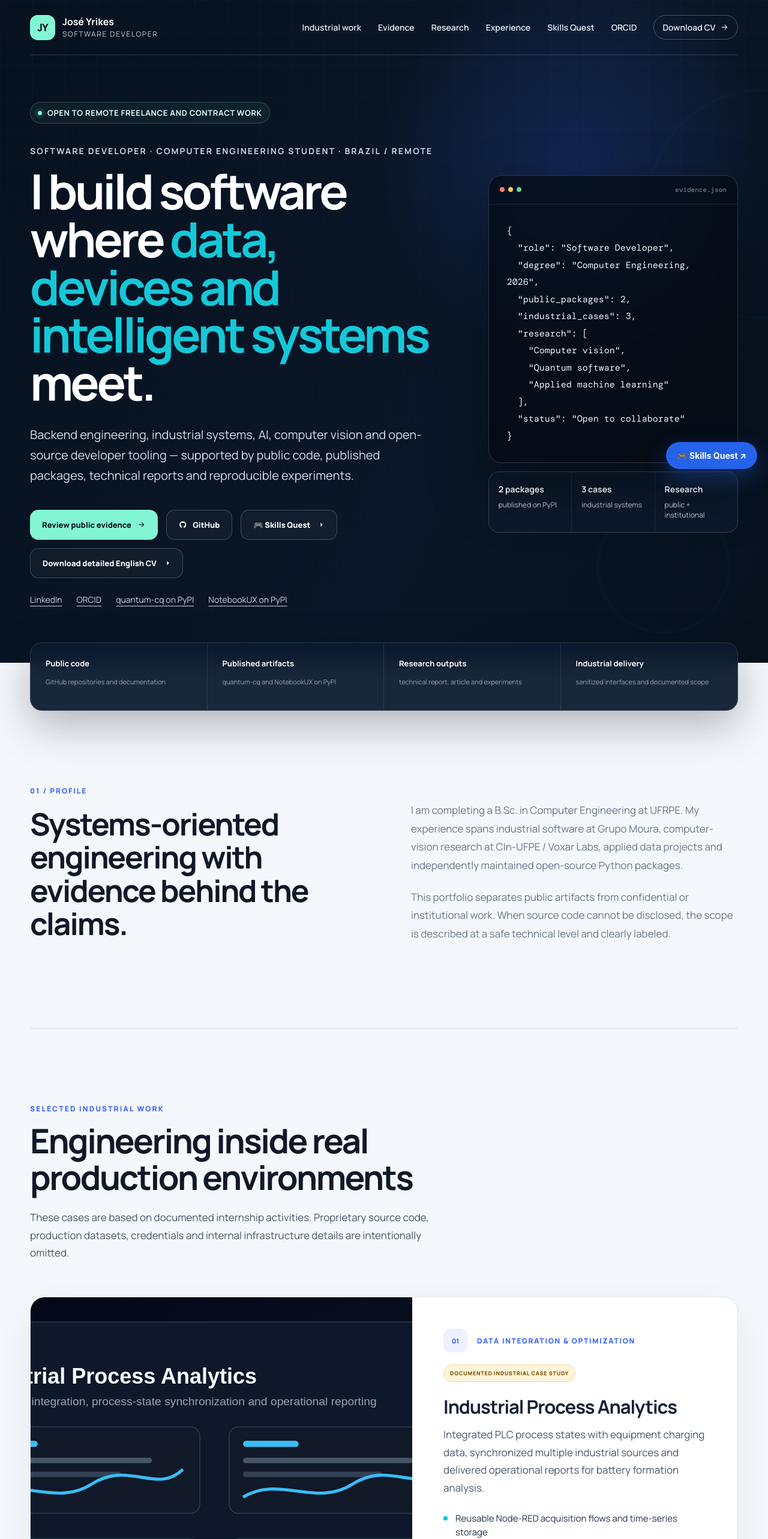
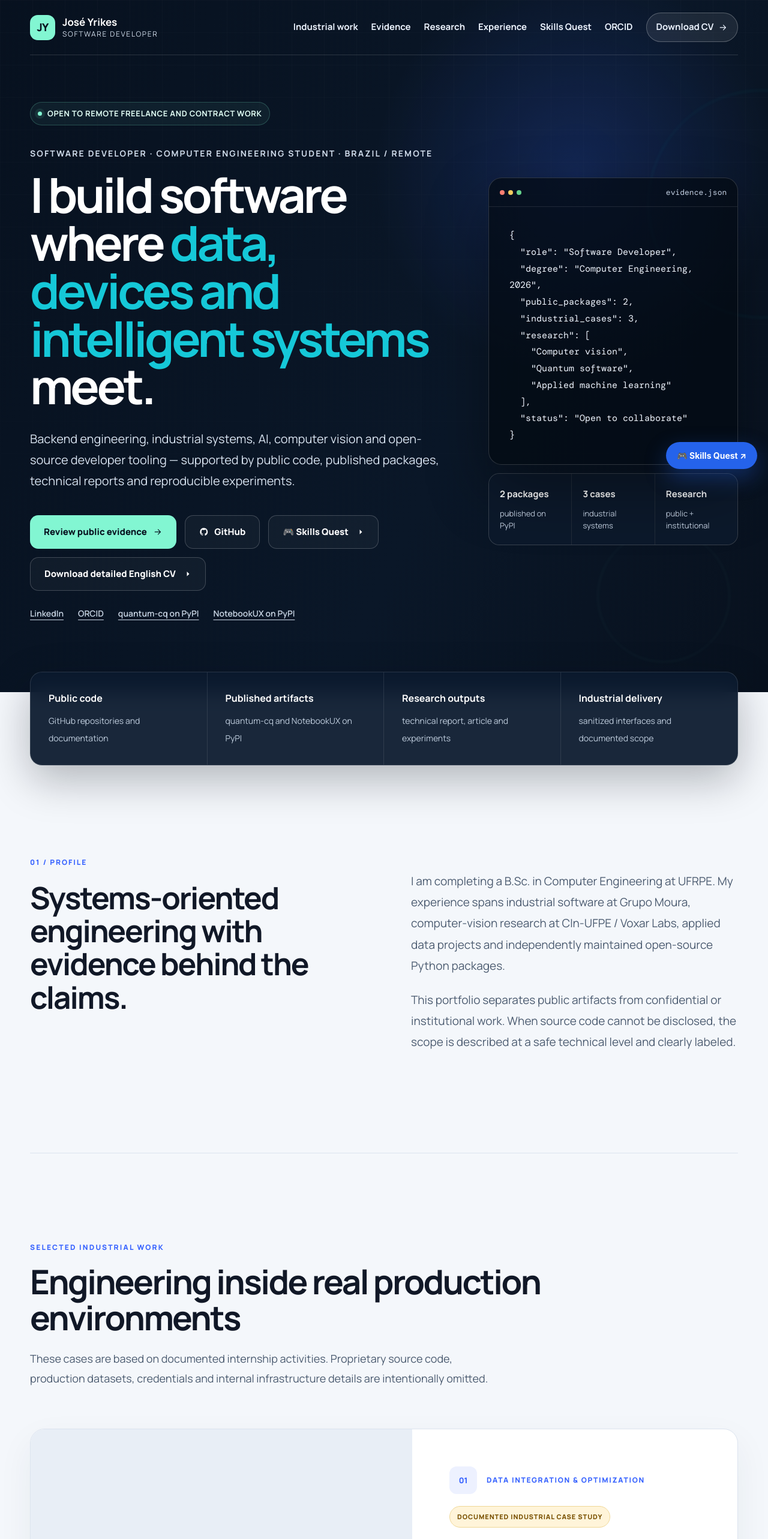
Before and after one commit to jyrikes/profile, a React (Vite) app in the folder portfolio/: page / in a window 1280 px wide. Shown: the top 2566 px of the page at 60% size. Built offline with nearby package versions, Linux system fonts and the light colour scheme.

Commit message:
style(portfolio): improve readable dimensions, image fit, contrast and scroll motion

```diff
--- a/portfolio/src/accessibility.css
+++ b/portfolio/src/accessibility.css
@@ -1,27 +1,592 @@
-/* Readability and contrast corrections */
-body { font-size: 17px; color: #111827; }
-.nav > a { font-size: 14px; color: #e5edf8; }
-.brand-copy strong { font-size: 16px; color: #ffffff; }
-.brand-copy small { font-size: 12px; color: #c7d3e3; }
-.availability { font-size: 13px; color: #d9fff3; }
-.hero-kicker { font-size: 14px; color: #c6d5e8; }
-.hero-lead { font-size: 20px; color: #d3deeb; }
-.hero-links a { font-size: 14px; color: #c9d5e5; }
-.panel-terminal pre { font-size: 15px; color: #edf4ff; }
-.panel-summary strong { font-size: 14px; }
-.panel-summary span { font-size: 12px; color: #c4d0e0; }
-.index-label, .section-heading > span, .project-meta p { font-size: 12px; }
-.section-heading p, .project-description { font-size: 17px; color: #475569; }
-.project-content li { font-size: 15px; color: #243247; }
-.tags span, .metric-row span, .evidence-list span { font-size: 13px; }
-.skills-title, .skill-cloud span, .approach-box p, .timeline small { font-size: 15px; }
-.contact-section, .contact-section a, footer { color: #ffffff; }
-.contact-section p { color: #e5edf8; }
-.button-light { color: #07111f !important; background: #ffffff !important; }
-.evidence-card, .research-card, .publication-card, .industrial-card, .skills-panel, .timeline article { color: #172235; }
-.evidence-card p, .research-card p, .publication-card p, .image-note, .research-note { color: #475569; }
-@media (max-width: 700px) {
-  body { font-size: 16px; }
-  .hero-lead { font-size: 18px; }
-  .nav > a { font-size: 15px; }
+/* Readability, contrast, image sizing and motion layer */
+:root {
+  --readable-muted: #4b5b70;
+  --readable-dark-soft: #c8d5e5;
 }
+
+html {
+  scroll-padding-top: 112px;
+}
+
+body {
+  font-size: 18px;
+  line-height: 1.65;
+  color: #111827;
+}
+
+p,
+li,
+small {
+  text-wrap: pretty;
+}
+
+.brand-copy strong {
+  color: #ffffff;
+  font-size: 17px;
+}
+
+.brand-copy small {
+  color: #d2deec;
+  font-size: 12px;
+}
+
+.nav {
+  gap: 22px;
+}
+
+.nav > a {
+  color: #edf4ff;
+  font-size: 15px;
+  font-weight: 700;
+}
+
+.nav-cta {
+  min-height: 46px;
+  padding: 11px 16px;
+  background: rgba(255, 255, 255, .08);
+}
+
+.hero {
+  min-height: 920px;
+  padding-bottom: 120px;
+}
+
+.availability {
+  font-size: 13px;
+  color: #e2fff6;
+}
+
+.hero-kicker {
+  color: #d1ddec;
+  font-size: 14px;
+  line-height: 1.55;
+}
+
+.hero-lead {
+  max-width: 720px;
+  color: #d8e3f0;
+  font-size: 20px;
+  line-height: 1.75;
+}
+
+.button {
+  min-height: 56px;
+  padding: 0 23px;
+  font-size: 15px;
+}
+
+.hero-links a {
+  color: #cbd7e6;
+  font-size: 14px;
+  font-weight: 600;
+}
+
+.terminal-header {
+  color: #c1cee0;
+  font-size: 13px;
+}
+
+.panel-terminal pre {
+  padding: 34px;
+  color: #f1f6ff;
+  font-size: 15px;
+  line-height: 1.85;
+}
+
+.panel-summary div {
+  min-height: 108px;
+  padding: 22px 18px;
+}
+
+.panel-summary strong {
+  font-size: 15px;
+}
+
+.panel-summary span {
+  color: #c4d1e2;
+  font-size: 13px;
+  line-height: 1.55;
+}
+
+.proof-strip > div {
+  min-height: 132px;
+  padding: 30px;
+}
+
+.proof-strip strong {
+  font-size: 16px;
+}
+
+.proof-strip span {
+  color: #c0cede;
+  font-size: 14px;
+  line-height: 1.65;
+}
+
+.intro-section {
+  padding-top: 145px;
+  padding-bottom: 145px;
+}
+
+.index-label,
+.section-heading > span,
+.project-meta p,
+.public-label,
+.publication-meta > span,
+.research-card-head span {
+  font-size: 12px !important;
+}
+
+.intro-text p {
+  color: var(--readable-muted);
+  font-size: 19px;
+  line-height: 1.85;
+}
+
+.work-section,
+.projects-section,
+.experience-section,
+.evidence-section,
+.research-section,
+.publication-section {
+  padding-top: 140px;
+  padding-bottom: 140px;
+}
+
+.section-heading {
+  max-width: 860px;
+  margin-bottom: 68px;
+}
+
+.section-heading p {
+  max-width: 790px;
+  color: var(--readable-muted);
+  font-size: 18px;
+  line-height: 1.8;
+}
+
+.industrial-list {
+  gap: 42px;
+}
+
+.industrial-card {
+  min-height: 0;
+  align-items: stretch;
+}
+
+.project-image {
+  min-height: 540px;
+  background: #e8eef6;
+}
+
+.project-image img {
+  object-fit: contain;
+  padding: 14px;
+  background: #e8eef6;
+}
+
+.project-image span {
+  font-size: 12px;
+}
+
+.project-content {
+  padding: 62px;
+}
+
+.project-meta span {
+  width: 46px;
+  height: 46px;
+  font-size: 13px;
+}
+
+.project-content h3 {
+  font-size: 36px;
+  line-height: 1.16;
+}
+
+.project-description {
+  color: var(--readable-muted);
+  font-size: 17px;
+  line-height: 1.8;
+}
+
+.project-content li {
+  margin-bottom: 14px;
+  color: #223149;
+  font-size: 16px;
+  line-height: 1.7;
+}
+
+.tags span {
+  padding: 8px 11px;
+  color: #334155;
+  font-size: 12px;
+}
+
+.image-note {
+  color: #5f6e82;
+  font-size: 13px;
+  line-height: 1.6;
+}
+
+.evidence-grid,
+.research-grid {
+  gap: 28px;
+}
+
+.evidence-card,
+.research-card {
+  min-height: 0;
+  padding: 42px;
+}
+
+.evidence-card {
+  color: #172235;
+}
+
+.evidence-status {
+  padding: 8px 12px;
+  font-size: 11px;
+}
+
+.evidence-card h3 {
+  font-size: 34px;
+  line-height: 1.18;
+}
+
+.evidence-description {
+  color: var(--readable-muted);
+  font-size: 17px;
+  line-height: 1.8;
+}
+
+.evidence-list {
+  gap: 13px;
+}
+
+.evidence-list span {
+  color: #2f4058;
+  font-size: 14px;
+  line-height: 1.6;
+}
+
+.metric-row span {
+  padding: 8px 11px;
+  color: #415168;
+  font-size: 11px;
+}
+
+.artifact-actions a {
+  min-height: 44px;
+  padding: 11px 14px;
+  color: #173f8f;
+  font-size: 13px;
+}
+
+.research-card {
+  color: #f8fbff;
+}
+
+.research-card h3 {
+  color: #ffffff;
+  font-size: 33px;
+}
+
+.research-card > p {
+  color: #c7d4e3;
+  font-size: 17px;
+  line-height: 1.8;
+}
+
+.research-card li {
+  color: #eef5ff;
+  font-size: 15px;
+  line-height: 1.7;
+}
+
+.research-note {
+  color: #b1c0d2 !important;
+  font-size: 13px !important;
+  line-height: 1.65 !important;
+}
+
+.research-card .artifact-actions a {
+  color: #f4f8ff;
+  font-size: 13px;
+}
+
+.publication-card {
+  padding: 46px;
+  color: #172235;
+}
+
+.publication-body h3 {
+  font-size: 32px;
+}
+
+.publication-body > p {
+  color: var(--readable-muted);
+  font-size: 17px;
+  line-height: 1.8;
+}
+
+.timeline article {
+  grid-template-columns: 132px 1fr;
+  padding: 38px 0;
+}
+
+.timeline article > span {
+  font-size: 13px;
+}
+
+.timeline p {
+  color: #4b5b70;
+  font-size: 15px;
+}
+
+.timeline h3 {
+  font-size: 23px;
+}
+
+.timeline small {
+  color: #4f5f74;
+  font-size: 16px;
+  line-height: 1.75;
+}
+
+.skills-panel {
+  padding: 42px;
+  color: #ffffff;
+}
+
+.skills-title {
+  color: #c5d3e4;
+  font-size: 13px;
+}
+
+.skill-cloud span {
+  padding: 10px 13px;
+  color: #f2f6fc;
+  font-size: 13px;
+}
+
+.approach-box strong {
+  color: #ffffff;
+  font-size: 17px;
+}
+
+.approach-box p {
+  color: #c0cde0;
+  font-size: 15px;
+  line-height: 1.75;
+}
+
+.contact-section {
+  padding: 84px;
+}
+
+.contact-section p {
+  color: #eef3ff;
+  font-size: 18px;
+  line-height: 1.8;
+}
+
+.contact-actions {
+  gap: 18px;
+}
+
+.contact-actions > a:not(.button) {
+  color: #ffffff;
+  font-size: 15px;
+}
+
+.button-light {
+  color: #07111f !important;
+  background: #ffffff !important;
+}
+
+footer {
+  min-height: 160px;
+  color: #4c5c70;
+}
+
+footer p,
+footer > span {
+  font-size: 14px;
+}
+
+/* Entry and scroll animations */
+.hero-content {
+  animation: hero-content-in .8s cubic-bezier(.2,.75,.25,1) both;
+}
+
+.hero-panel {
+  animation: hero-panel-in .9s .12s cubic-bezier(.2,.75,.25,1) both;
+}
+
+.reveal-on-scroll {
+  opacity: 0;
+  transform: translateY(38px) scale(.985);
+  transition:
+    opacity .72s ease,
+    transform .72s cubic-bezier(.2,.75,.25,1);
+  transition-delay: var(--reveal-delay, 0ms);
+  will-change: opacity, transform;
+}
+
+.reveal-on-scroll.is-visible {
+  opacity: 1;
+  transform: translateY(0) scale(1);
+}
+
+@keyframes hero-content-in {
+  from { opacity: 0; transform: translateY(30px); }
+  to { opacity: 1; transform: translateY(0); }
+}
+
+@keyframes hero-panel-in {
+  from { opacity: 0; transform: translateY(36px) scale(.97); }
+  to { opacity: 1; transform: translateY(0) scale(1); }
+}
+
+@media (max-width: 1020px) {
+  .hero {
+    min-height: auto;
+  }
+
+  .project-image {
+    min-height: 460px;
+  }
+
+  .project-content {
+    padding: 48px;
+  }
+
+  .contact-section {
+    padding: 62px;
+  }
+}
+
+@media (max-width: 760px) {
+  html {
+    scroll-padding-top: 84px;
+  }
+
+  body {
+    font-size: 17px;
+  }
+
+  .nav > a {
+    padding: 14px;
+    font-size: 16px;
+  }
+
+  .hero {
+    padding-top: 136px;
+    padding-bottom: 92px;
+  }
+
+  .hero h1 {
+    font-size: clamp(42px, 13vw, 62px);
+    line-height: 1.03;
+  }
+
+  .hero-lead {
+    font-size: 18px;
+  }
+
+  .button {
+    min-height: 58px;
+    font-size: 15px;
+  }
+
+  .panel-terminal pre {
+    padding: 24px;
+    font-size: 13px;
+    overflow-x: auto;
+  }
+
+  .proof-strip > div {
+    padding: 26px;
+  }
+
+  .intro-section,
+  .work-section,
+  .projects-section,
+  .experience-section,
+  .evidence-section,
+  .research-section,
+  .publication-section {
+    padding-top: 96px;
+    padding-bottom: 96px;
+  }
+
+  .intro-text p,
+  .section-heading p {
+    font-size: 17px;
+  }
+
+  .project-image {
+    min-height: 320px;
+  }
+
+  .project-image img {
+    padding: 8px;
+  }
+
+  .project-content {
+    padding: 38px 28px 42px;
+  }
+
+  .project-content h3,
+  .evidence-card h3,
+  .research-card h3,
+  .publication-body h3 {
+    font-size: 28px;
+  }
+
+  .project-description,
+  .evidence-description,
+  .research-card > p,
+  .publication-body > p {
+    font-size: 16px;
+  }
+
+  .project-content li,
+  .research-card li {
+    font-size: 15px;
+  }
+
+  .evidence-card,
+  .research-card,
+  .publication-card,
+  .skills-panel {
+    padding: 30px;
+  }
+
+  .timeline article {
+    grid-template-columns: 1fr;
+    gap: 10px;
+  }
+
+  .contact-section {
+    padding: 44px 28px;
+  }
+
+  .contact-section p {
+    font-size: 17px;
+  }
+}
+
+@media (prefers-reduced-motion: reduce) {
+  .hero-content,
+  .hero-panel {
+    animation: none !important;
+  }
+
+  .reveal-on-scroll {
+    opacity: 1 !important;
+    transform: none !important;
+    transition: none !important;
+  }
+}
```
